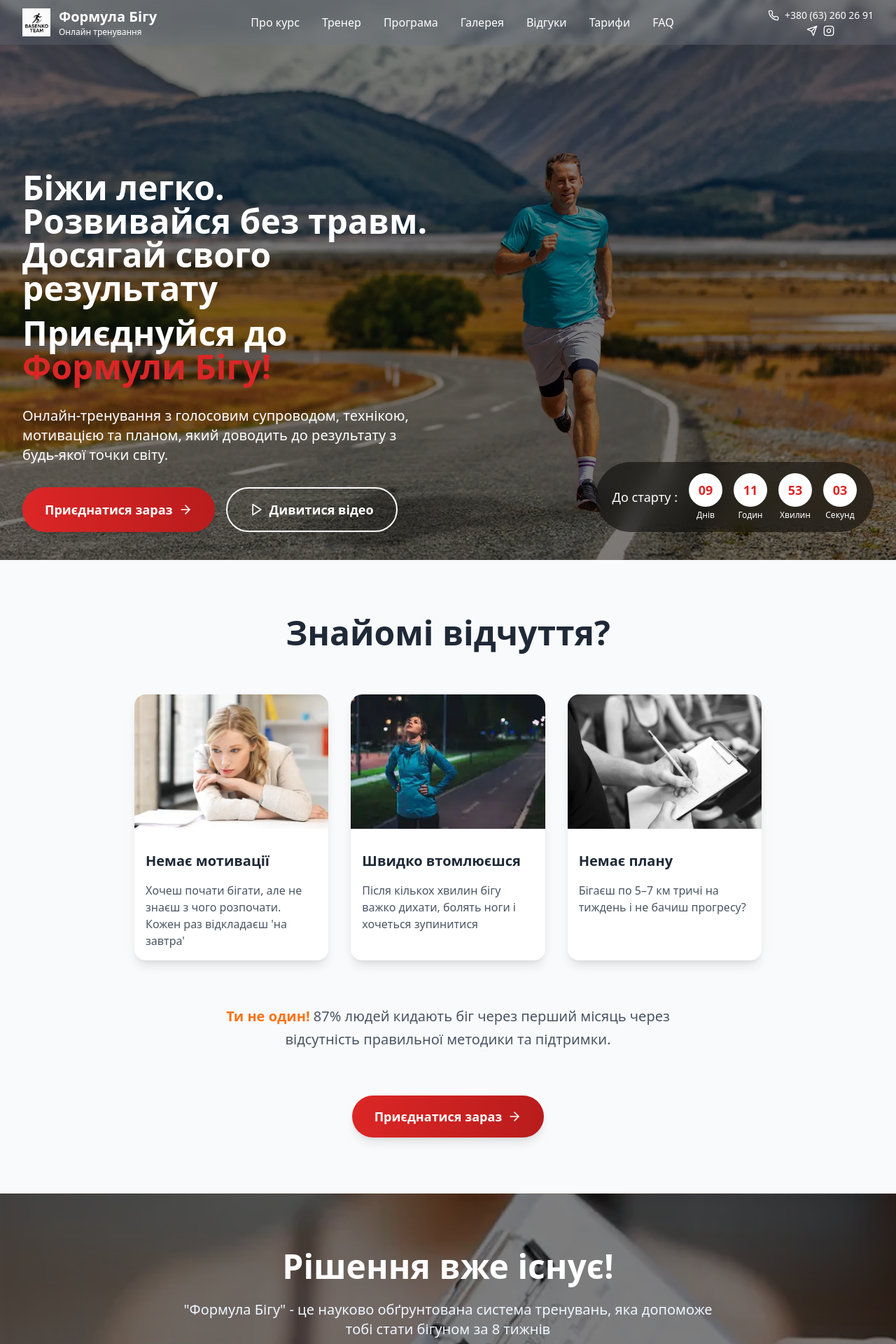
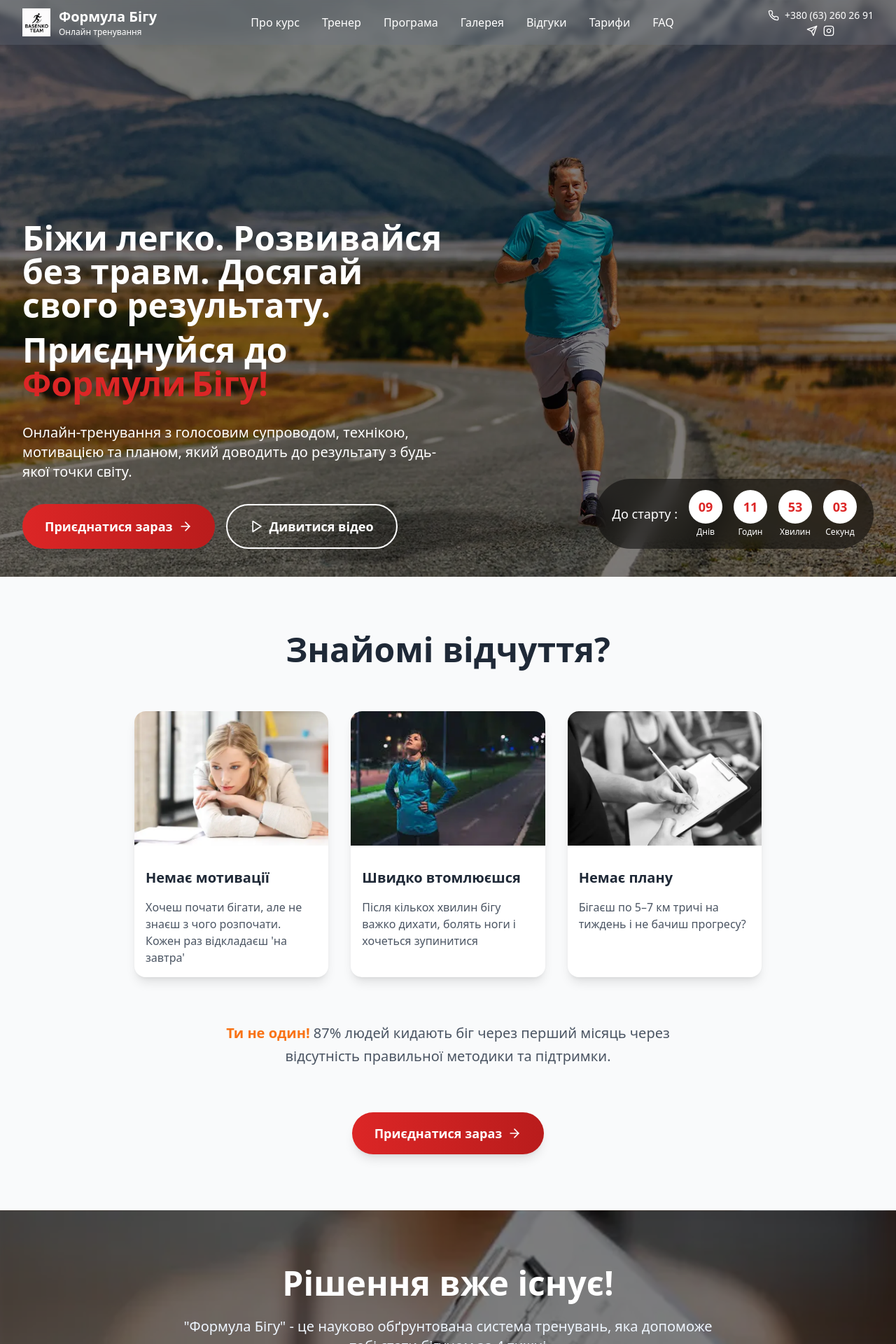
Before and after one commit to Bogdan-K-A/basenko, a React (Vite) app: page / in a window 1280 px wide. Shown: the top 1920 px of the page at 70% size. Built offline with nearby package versions, Linux system fonts and the light colour scheme.

Commit message:
внес правки

```diff
--- a/src/components/Hero.jsx
+++ b/src/components/Hero.jsx
@@ -16,19 +16,20 @@ const Hero = ({ scrollToSection, setIsVideoModalOpen }) => {
         </div>
 
         {/* Content Container */}
-        <div className="relative z-10  mx-auto px-4 sm:px-6 lg:px-8 h-screen ">
-          <div className="grid lg:grid-cols-2 gap-12 h-full items-end pb-10">
+        <div className="relative z-10  mx-auto px-4 sm:px-6 lg:px-8 h-screen mt-6 ">
+          <div className="grid lg:grid-cols-2 h-full items-end pb-10">
             {/* Left Column - Main Content */}
             <div className="text-center lg:text-left space-y-8">
               {/* Main Headline */}
-              <h1 className="text-1xl mt-20 sm:text-4xl lg:text-5xl font-bold leading-tight text-white">
-                Біжи легко. Розвивайся без травм. Досягай свого результату
+              <h1 className="text-2xl  sm:text-4xl lg:text-5xl font-bold leading-tight text-white">
+                Біжи легко. Розвивайся без травм. Досягай свого результату.
                 <br />
                 <span className="text-white text-3xl sm:text-4xl lg:text-5xl mt-4 block">
                   Приєднуйся до{" "}
-                  <span className="text-red-600 font-extrabold">
-                    Формули Бігу!
+                  <span className="text-red-600 font-extrabold mr-2">
+                    Формули
                   </span>
+                  <span className="text-red-600 font-extrabold">Бігу!</span>
                 </span>
               </h1>
 
--- a/src/components/Pricing.jsx
+++ b/src/components/Pricing.jsx
@@ -68,11 +68,11 @@ const Pricing = () => {
 
             {/* Premium Plan */}
             <div className="bg-gradient-to-br   rounded-2xl p-8 shadow-xl border-2 border-blue-500 relative">
-              <div className="absolute -top-4 left-1/2 transform -translate-x-1/2">
+              {/* <div className="absolute -top-4 left-1/2 transform -translate-x-1/2">
                 <span className="bg-orange-500 text-white px-4 py-2 rounded-full text-sm font-semibold">
                   Найпопулярніший
                 </span>
-              </div>
+              </div> */}
 
               <div className="text-center mb-8">
                 <h3 className="text-2xl font-bold text-black mb-2">Преміум</h3>
--- a/src/components/Program.jsx
+++ b/src/components/Program.jsx
@@ -27,7 +27,7 @@ const courseModules = [
   },
   {
     day: "Середа",
-    title: "Мобіліті + гнучькість (запис)",
+    title: "Мобіліті + гнучкість (запис)",
     description:
       "Розтяжка та вправи для рухливості суглобів, профілактика травм і покращення гнучкості.",
     icon: Move, // Движение для мобильности и гибкости
--- a/src/components/Results.jsx
+++ b/src/components/Results.jsx
@@ -16,7 +16,7 @@ const Results = () => {
           <div className="max-w-6xl mx-auto">
             <div className="text-center mb-16">
               <h2 className="text-4xl lg:text-5xl font-bold mb-6 text-gray-800">
-                Твої результати через 8 тижнів
+                Твої результати через 4 тижні
               </h2>
               <p className="text-xl text-gray-600">
                 Гарантовані зміни при виконанні програми курсу
--- a/src/components/Solution.jsx
+++ b/src/components/Solution.jsx
@@ -54,7 +54,7 @@ const Solution = () => {
               </h2>
               <p className="text-xl text-blue-50 max-w-3xl mx-auto">
                 "Формула Бігу" - це науково обґрунтована система тренувань, яка
-                допоможе тобі стати бігуном за 8 тижнів
+                допоможе тобі стати бігуном за 4 тижні
               </p>
             </div>
 
@@ -69,7 +69,7 @@ const Solution = () => {
                       Універсальний підхід
                     </h3>
                     <p className="text-blue-50">
-                      План тринувань побудований для всіх рівнів підготовки
+                      План тренувань побудований для всіх рівнів підготовки
                     </p>
                   </div>
                 </div>
```
Also changed, not shown: public/images/program/2.jpg.
